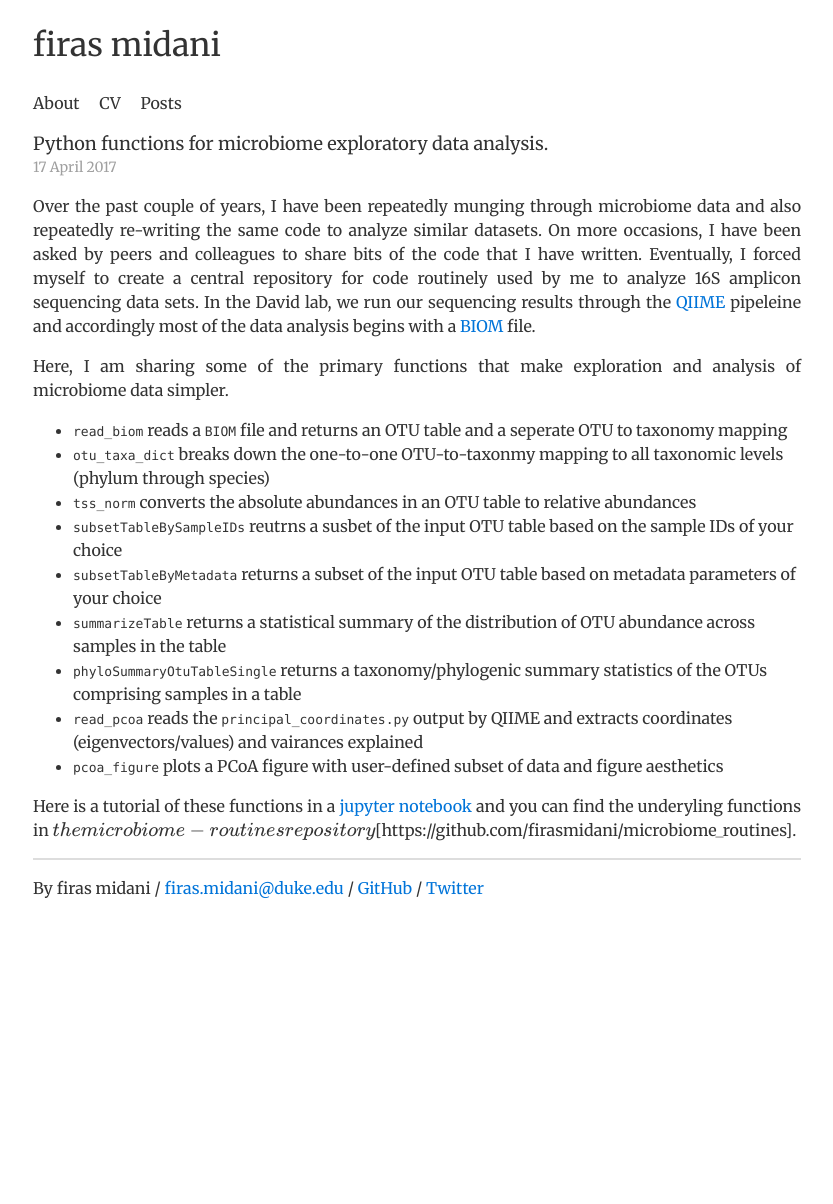
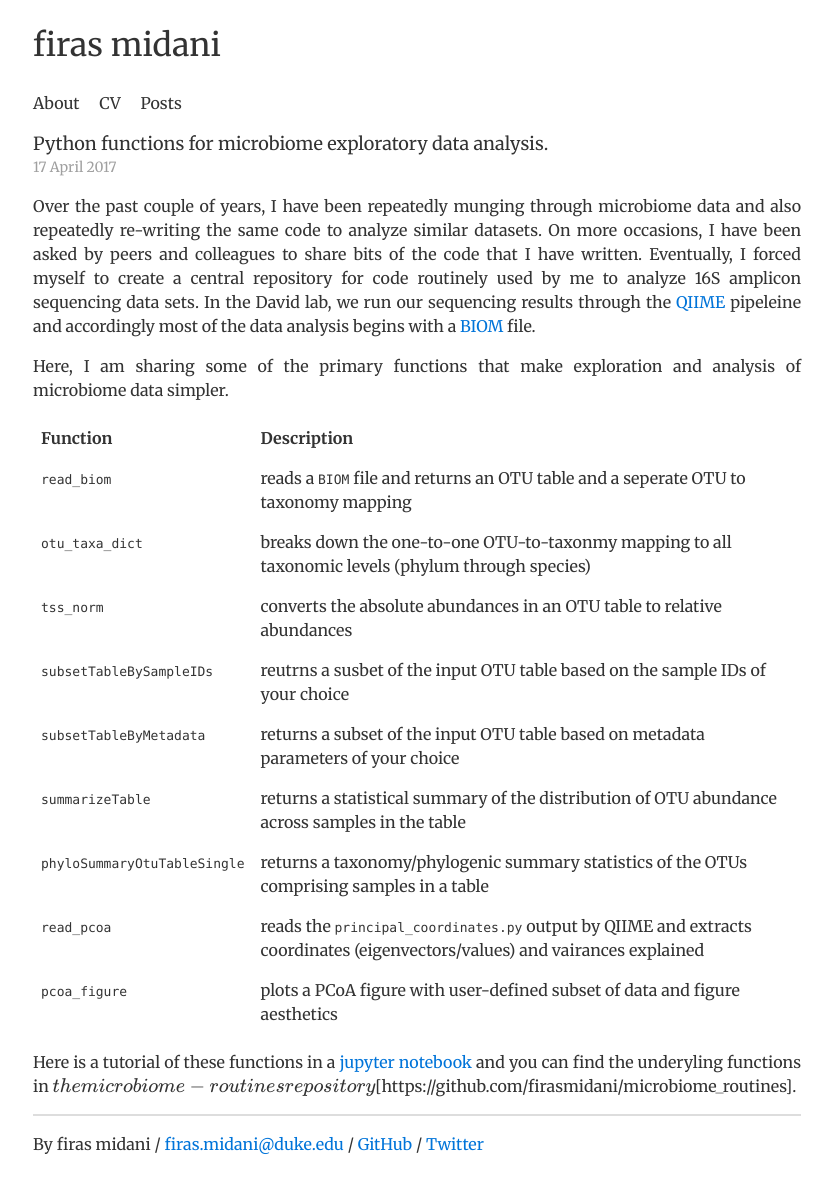
Before and after one commit to firasmidani/firasmidani.github.io, a Jekyll site: the page built from _posts/2017-04-17-python-microbiome-EDA.md, in a window 1280 px wide. Shown: the whole page, without its empty margins (223-1056 px from the left). Built offline with Jekyll 4.4.1, drawn with Linux system fonts in a browser that asks for light colours; formulas are drawn with MathJax 3; comment, search, counter and statistics services are not loaded; before the commit the page ends 948 px from its top, so only the background shows below that.

Commit message:
Update 2017-04-17-python-microbiome-EDA.md

```diff
--- a/_posts/2017-04-17-python-microbiome-EDA.md
+++ b/_posts/2017-04-17-python-microbiome-EDA.md
@@ -9,14 +9,17 @@ Over the past couple of years, I have been repeatedly munging through microbiome
 
 Here, I am sharing some of the primary functions that make exploration and analysis of microbiome data simpler.
 
-* `read_biom` reads a `BIOM` file and returns an OTU table and a seperate OTU to taxonomy mapping
-* `otu_taxa_dict` breaks down the one-to-one OTU-to-taxonmy mapping to all taxonomic levels (phylum through species<a></a>)
-* `tss_norm` converts the absolute abundances in an OTU table to relative abundances
-* `subsetTableBySampleIDs` reutrns a susbet of the input OTU table based on the sample IDs of your choice
-* `subsetTableByMetadata` returns a subset of the input OTU table based on metadata parameters of your choice
-* `summarizeTable` returns a statistical summary of the distribution of OTU abundance across samples in the table
-* `phyloSummaryOtuTableSingle` returns a taxonomy/phylogenic summary statistics of the OTUs comprising samples in a table
-* `read_pcoa` reads the `principal_coordinates.py` output by QIIME and extracts coordinates (eigenvectors/values<a></a>) and vairances explained
-* `pcoa_figure` plots a PCoA figure with user-defined subset of data and figure aesthetics
+|Function|Description|
+|:---|:---|
+|`read_biom`|reads a `BIOM` file and returns an OTU table and a seperate OTU to taxonomy mapping|
+|`otu_taxa_dict`|breaks down the one-to-one OTU-to-taxonmy mapping to all taxonomic levels (phylum through species<a></a>)|
+|`tss_norm`|converts the absolute abundances in an OTU table to relative abundances|
+|`subsetTableBySampleIDs`|reutrns a susbet of the input OTU table based on the sample IDs of your choice|
+|`subsetTableByMetadata`|returns a subset of the input OTU table based on metadata parameters of your choice|
+|`summarizeTable`|returns a statistical summary of the distribution of OTU abundance across samples in the table|
+|`phyloSummaryOtuTableSingle`|returns a taxonomy/phylogenic summary statistics of the OTUs comprising samples in a table|
+|`read_pcoa`|reads the `principal_coordinates.py` output by QIIME and extracts coordinates (eigenvectors/values<a></a>) and vairances explained|
+|`pcoa_figure`|plots a PCoA figure with user-defined subset of data and figure aesthetics|
+
 
 Here is a tutorial of these functions in a [jupyter notebook](/assets/ipynbs/2017_04_10_seq_analysis_post.html) and you can find the underyling functions in (the microbiome-routines repository)[https://github.com/firasmidani/microbiome_routines].
```
